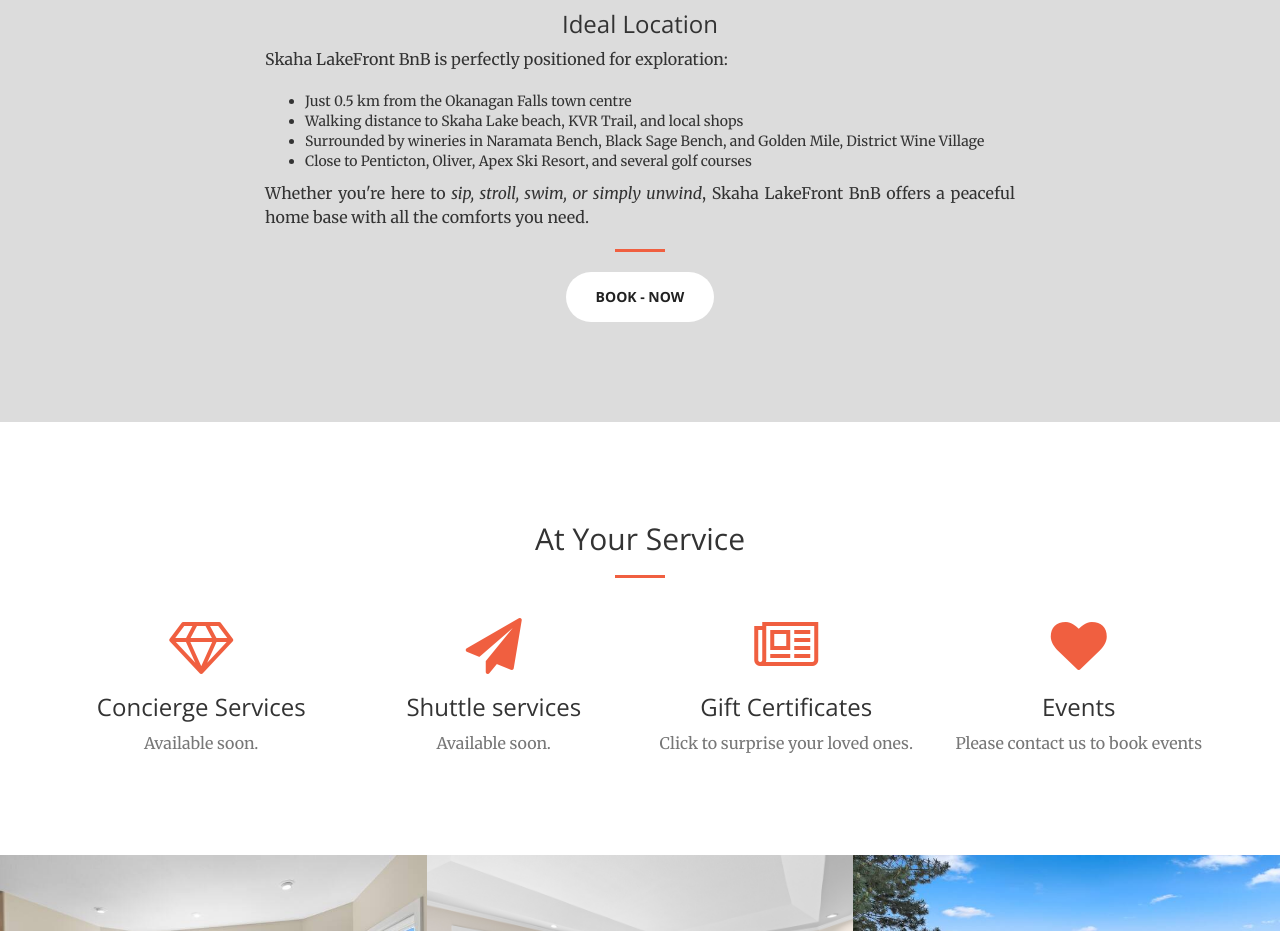
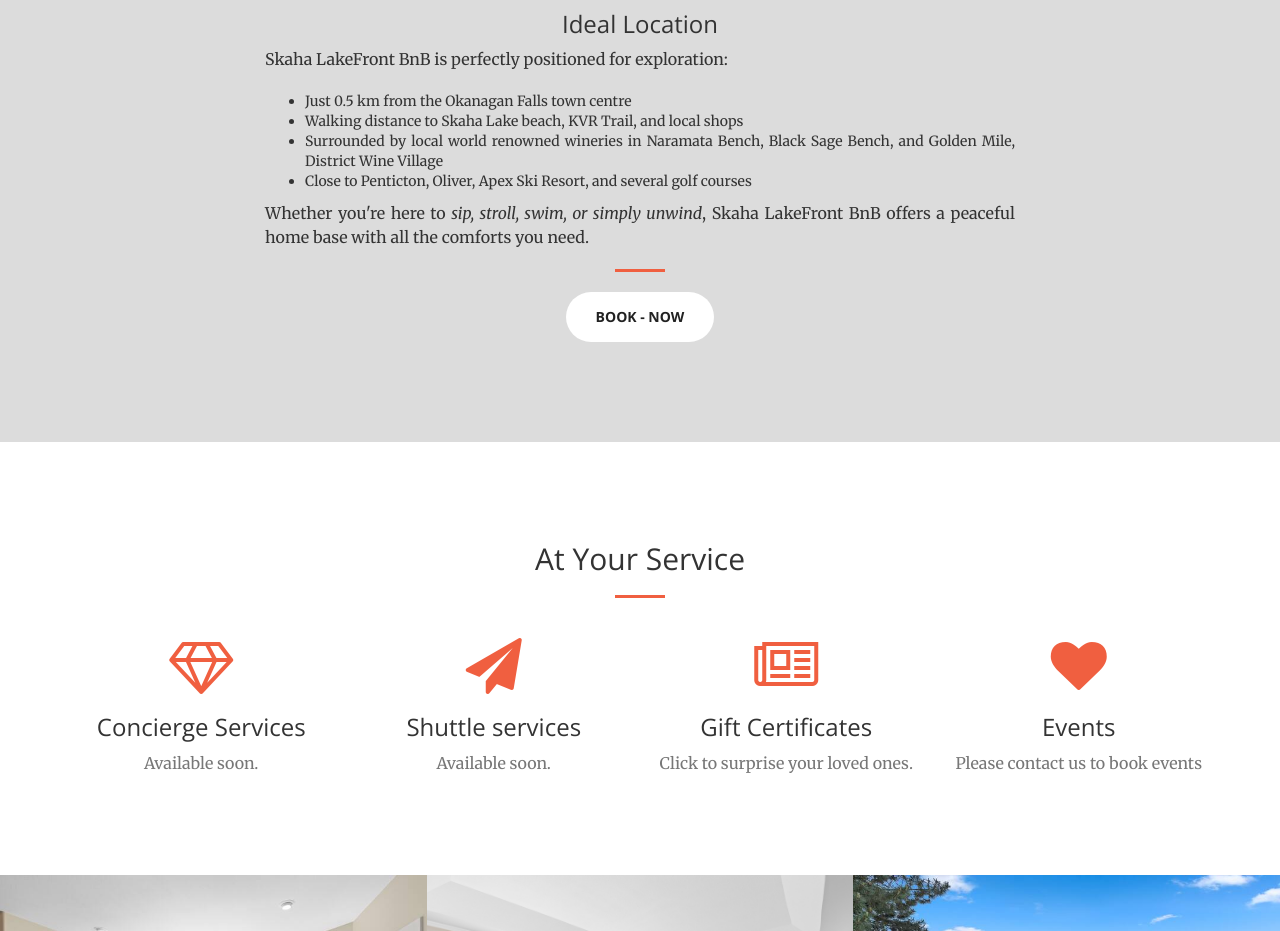
Before and after one commit to skahalake/bnb, a plain HTML site: page index.html in a window 1280 px wide. Shown: the part 1860-2791 px from the top of the page. Drawn offline with nearby package versions, Linux system fonts and the light colour scheme.

Commit message:
Update index.html

```diff
--- a/index.html
+++ b/index.html
@@ -175,7 +175,7 @@
   <ul style="text-align: justify;">
     <li>Just 0.5 km from the Okanagan Falls town centre</li>
     <li>Walking distance to Skaha Lake beach, KVR Trail, and local shops</li>
-    <li>Surrounded by wineries in Naramata Bench, Black Sage Bench, and Golden Mile, District Wine Village</li>
+    <li>Surrounded by local world renowned wineries in Naramata Bench, Black Sage Bench, and Golden Mile, District Wine Village</li>
     <li>Close to Penticton, Oliver, Apex Ski Resort, and several golf courses</li>
   </ul>
 
```
